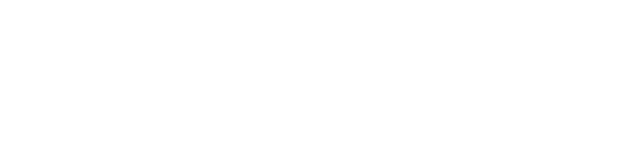
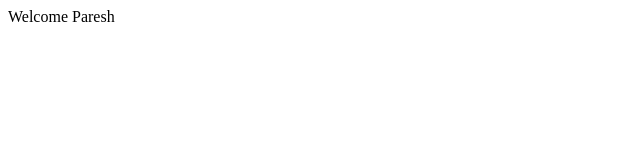
Before and after one commit to Paresh-G/Testing, a plain HTML site: page index.html in a window 1280 px wide. Shown: the whole page, without its empty margins (0-640 px from the left). Drawn offline with Linux system fonts and the light colour scheme.

Commit message:
Update index.html
From github to git via pull command

```diff
--- a/index.html
+++ b/index.html
@@ -6,6 +6,6 @@
     <title>Document</title>
 </head>
 <body>
-
+    <h> Welcome Paresh </h>
 </body>
 </html>
```
